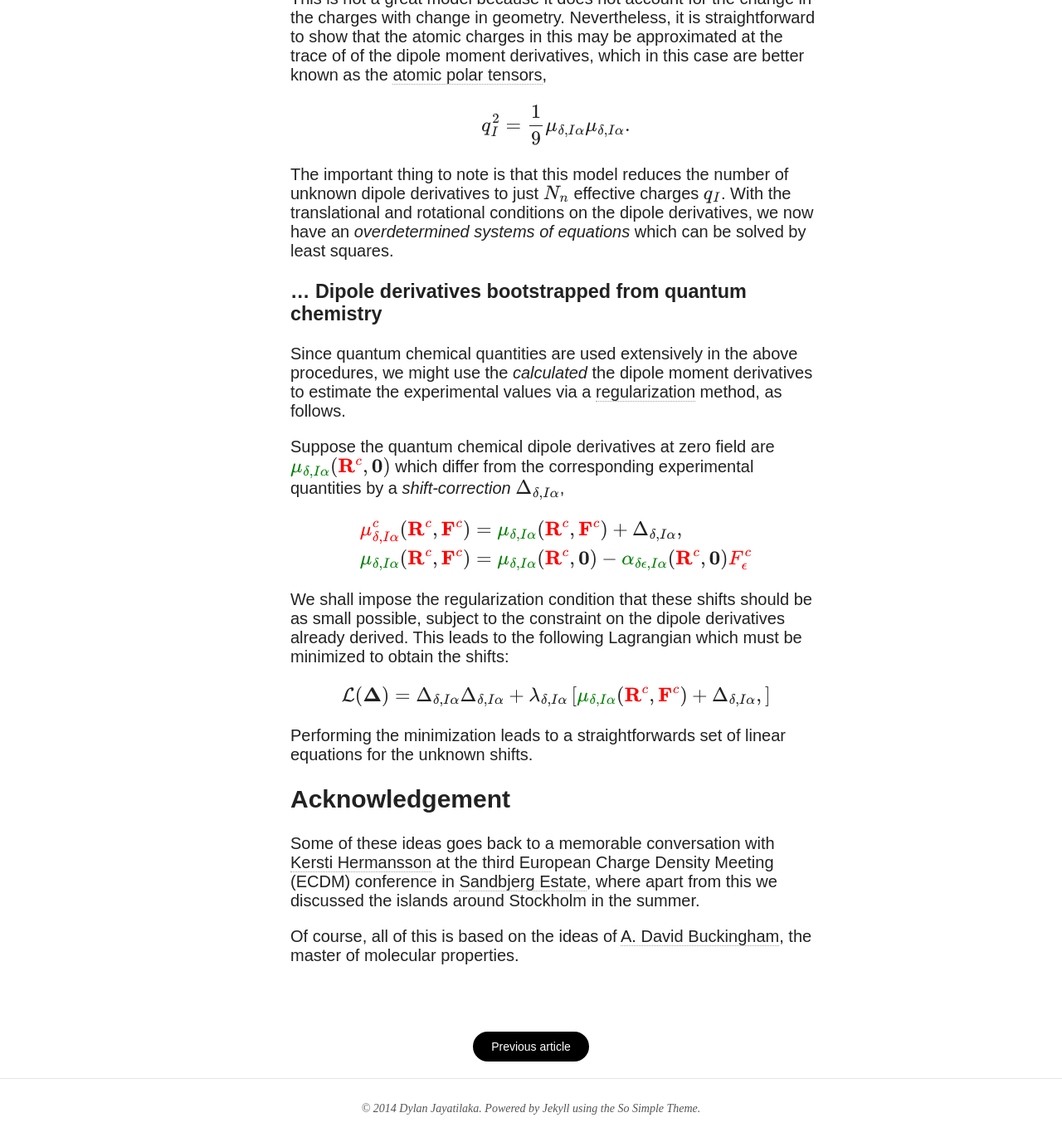
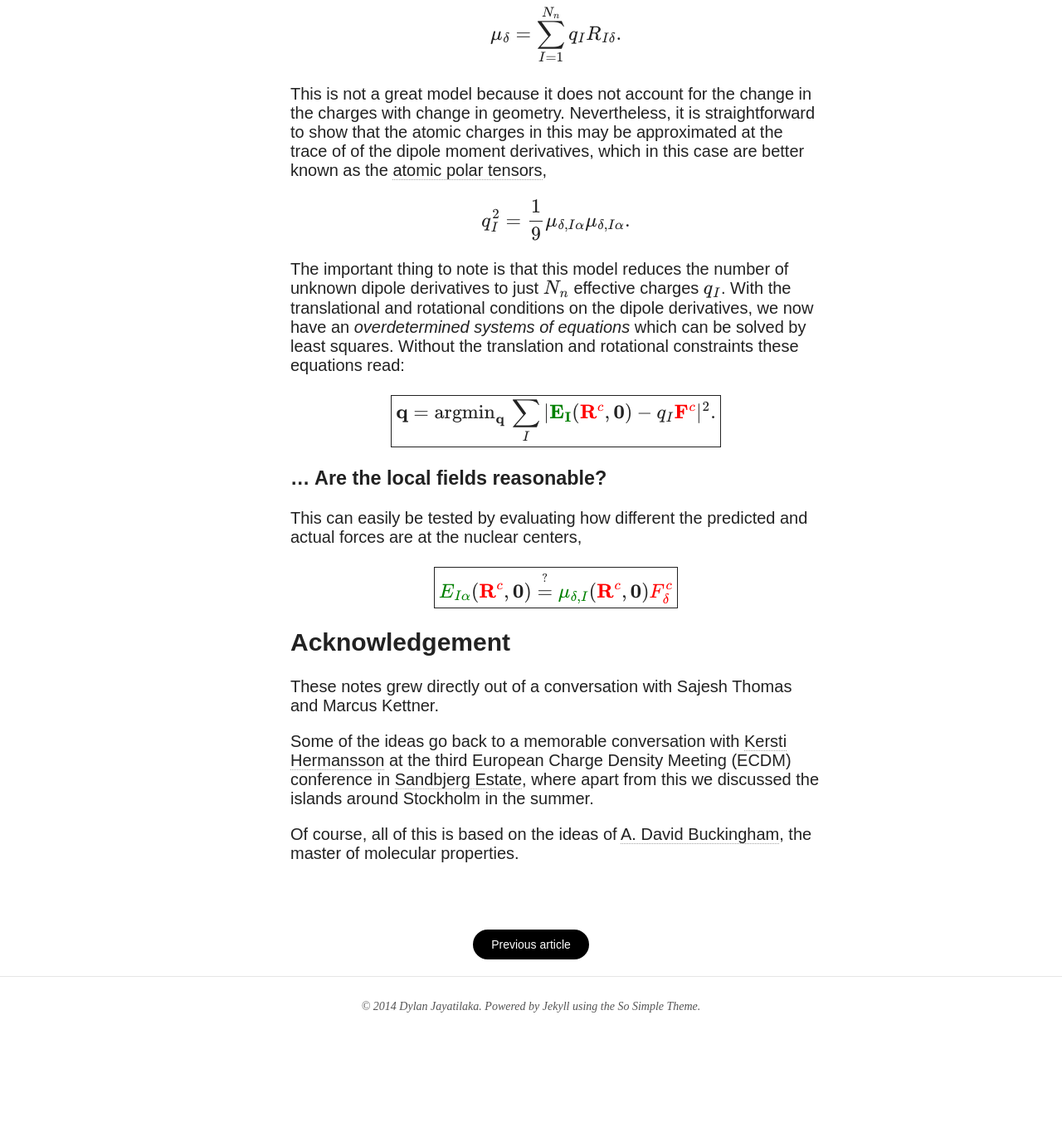
Before and after one commit to dylan-jayatilaka/dylan-jayatilaka.github.io, a Jekyll site: the page built from _posts/2014-11-08-molecular-properties-in-crystals.md, in a window 1280 px wide and 1400 px high, scrolled down 5558 px. Shown: the top 1382 px of the window at 83% size. Built offline with Jekyll 4.4.1, drawn with Linux system fonts in a browser that asks for light colours; nearby versions of some CDN libraries; formulas are drawn with MathJax 3; after the commit the page ends 6835 px from its top, so only the background shows below that; some of the changed text lies outside the part shown.

Commit message:
first good crystalline properties blog

```diff
--- a/_posts/2014-11-08-molecular-properties-in-crystals.md
+++ b/_posts/2014-11-08-molecular-properties-in-crystals.md
@@ -190,12 +190,22 @@
 which may be evaluated by the following expansion
 
 $$
+\boxed{
 E\sub{I\alpha J\beta}({\color{red}\B{R}^c},{\color{red}\B{F}^c})
 =
-{\color{gree}E\sub{I\alpha J\beta}}({\color{red}\B{R}^c},\B{0})
+{\color{green}E\sub{I\alpha J\beta}}({\color{red}\B{R}^c},\B{0})
++
+{\color{green}\mu\sub{\delta,I\alpha J\beta}}({\color{red}\B{R}^c},\B{0})
+{\color{red} F^c\sub{\delta}}
+}
 $$
 
-## Harmonic frequencies?
+Note that the actual force constants involve coupling terms between the
+atom coordinates of the embedded molecule and those in the environment.
+Therefore the above formula is only a best first-order approximation for
+treating the molecule as a separate entity in the crystal. Intuitively
+one might expect that the lower frequency modes to be most affected
+by these separability considerations.
 
 ## Dipole derivatives from local fields
 
@@ -217,7 +227,7 @@
 $$
 \boxed{
 {\color{green}E\sub{I\alpha}}({\color{red}\B{R}^c},\B{0})
-- \mu\sub{\delta, I\alpha}(\B{R}^c,\B{0}) {\color{red} F^c\sub{\delta}} = 0.
+- \mu\sub{\delta, I\alpha}({\color{red}\B{R}^c},\B{0}) {\color{red} F^c\sub{\delta}} = 0.
 }
 $$
 
@@ -276,58 +286,38 @@
 dipole derivatives to just \\( N_n \\) effective charges \\( q\sub{I} \\). With
 the translational and rotational conditions on the dipole derivatives, we now
 have an *overdetermined systems of equations* which can be solved by least
-squares.
-
-### ... Dipole derivatives bootstrapped from quantum chemistry
-
-Since quantum chemical quantities are used extensively in the above
-procedures, we might use the *calculated* the dipole moment derivatives
-to estimate the experimental values via a
-[regularization](http://en.wikipedia.org/wiki/Regularization_(mathematics))
-method, as follows.
-
-Suppose the quantum chemical dipole derivatives at zero field are
-\\( {\color{green}\mu\sub{\delta,I\alpha}}({\color{red} \B{R}^c},\B{0}) \\)
-which differ from the corresponding experimental quantities by a
-*shift-correction* \\( \Delta\sub{\delta,I\alpha} \\),
+squares. Without the translation and rotational constraints these equations read:
 
 $$
-\begin{align}
-{\color{red}\mu^c\sub{\delta,I\alpha}}({\color{red} \B{R}^c},{\color{red}\B{F}^c})
-& =
-  {\color{green}\mu\sub{\delta,I\alpha}}({\color{red} \B{R}^c},{\color{red}\B{F}^c})
-+ \Delta\sub{\delta,I\alpha},
-\\
-{\color{green}\mu\sub{\delta,I\alpha}}({\color{red} \B{R}^c},{\color{red}\B{F}^c})
-& =
- {\color{green}\mu\sub{\delta,I\alpha}}({\color{red} \B{R}^c},\B{0})
--{\color{green}\alpha\sub{\delta\epsilon,I\alpha}}({\color{red} \B{R}^c},\B{0}) {\color{red} F^c\sub{\epsilon}}
-\end{align}
+\boxed{
+\B{q}
+=
+\textrm{argmin}\sub{\B{q}}\,
+\displaystyle\sum\sub{I}
+\vert {\color{green}\B{E\sub{I}}}({\color{red}\B{R}^c},\B{0}) - q\sub{I} {\color{red} \B{F}^c} \vert^2.
+}
 $$
 
-We shall impose the regularization condition that these shifts should be as
-small possible, subject to the constraint on the dipole derivatives already
-derived. This leads to the following Lagrangian which must be minimized to
-obtain the shifts:
+### ... Are the local fields reasonable?
+
+This can easily be tested by evaluating how different the predicted and
+actual forces are at the nuclear centers,
 
 $$
-\mathcal{L}(\B{\Delta})
-=
-\Delta\sub{\delta,I\alpha} \Delta\sub{\delta,I\alpha}
-+\lambda\sub{\delta,I\alpha}
-\left[
-  {\color{green}\mu\sub{\delta,I\alpha}}({\color{red} \B{R}^c},{\color{red}\B{F}^c})
-+ \Delta\sub{\delta,I\alpha},
-\right]
+\boxed{
+{\color{green}E\sub{I\alpha}}({\color{red}\B{R}^c},\B{0})
+\stackrel{\small ?}{=}
+{\color{green}\mu\sub{\delta, I}}({\color{red}\B{R}^c},\B{0}) {\color{red} F^c\sub{\delta}}
+}
 $$
-
-Performing the minimization leads to a straightforwards set of linear equations
-for the unknown shifts.
 
 
 ## Acknowledgement
 
-Some of these ideas goes back to a memorable conversation with
+These notes grew directly out of a conversation with Sajesh Thomas
+and Marcus Kettner.
+
+Some of the ideas go back to a memorable conversation with
 [Kersti Hermansson](http://www.teoroo.kemi.uu.se/wp/?doing_wp_cron=1415592936.3213880062103271484375)
 at the third European Charge Density Meeting (ECDM) conference in
 [Sandbjerg Estate](http://en.wikipedia.org/wiki/Sandbjerg), where apart from
```
